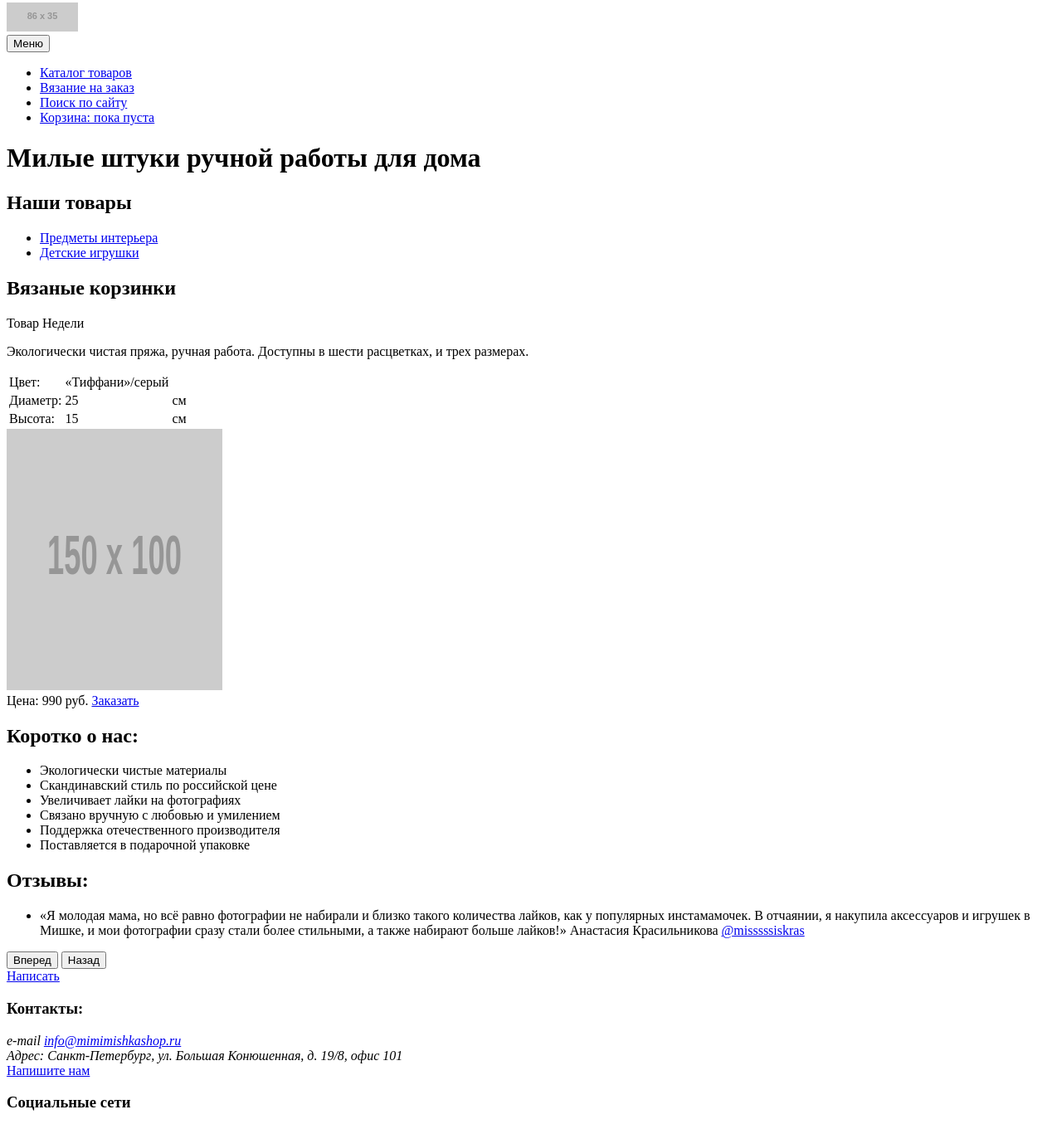
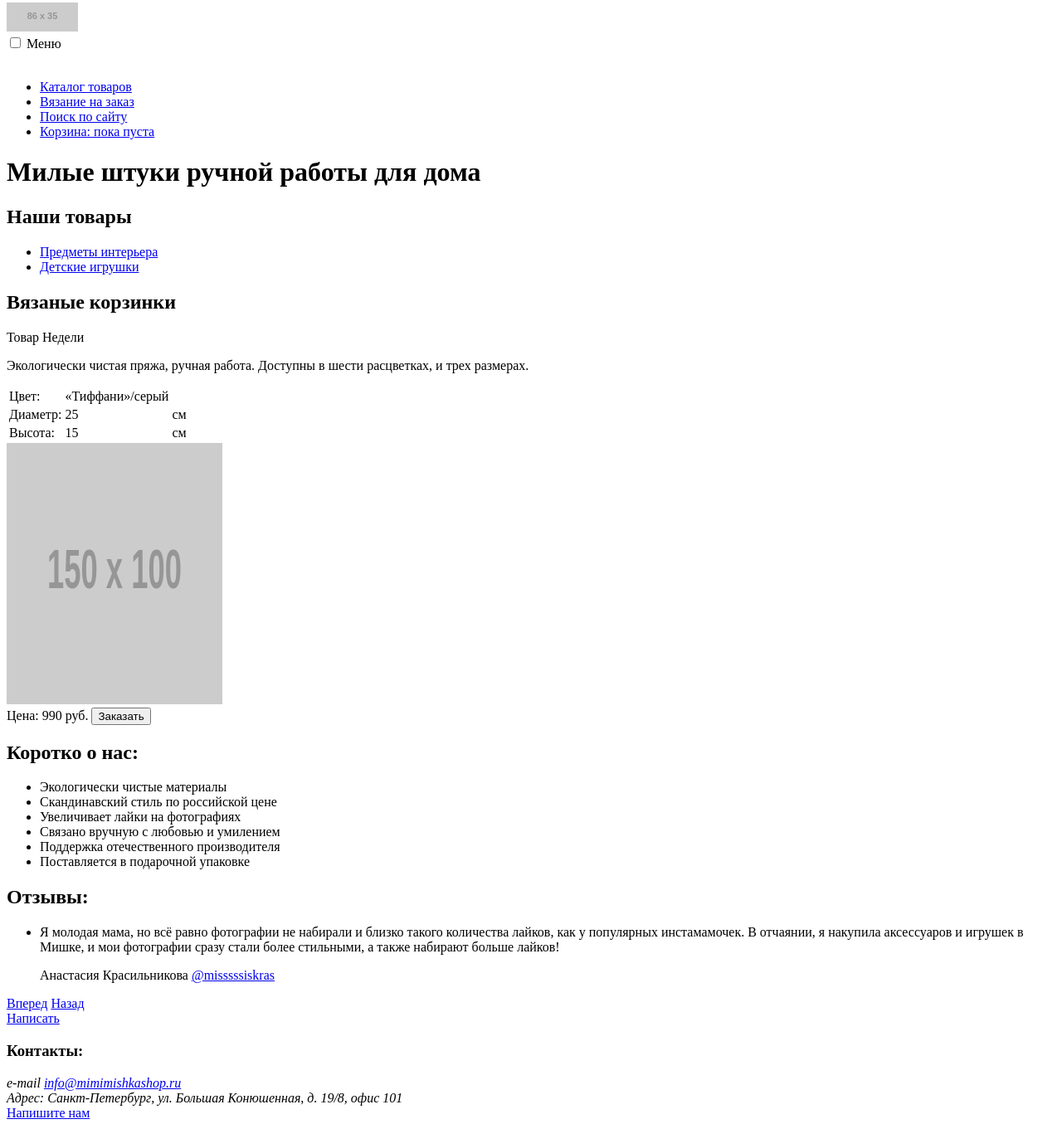
Before and after one commit to eartemova/931007-mishka-16, a website: page source/index.html in a window 1280 px wide. Shown: the part 5-1360 px from the top of the page at 83% size. Drawn offline with Linux system fonts and the light colour scheme; placeholder pictures from the web are drawn by us.

Commit message:
update index - mob_2

```diff
--- a/source/index.html
+++ b/source/index.html
@@ -3,8 +3,8 @@
   <head>
     <meta charset="utf-8">
     <meta name="viewport" content="width=device-width, initial-scale=1.0">
-    <link rel="stylesheet" href="css/style.css">
-    <link href="https://fonts.googleapis.com/css?family=Open+Sans:400,500,700;subset=cyrillic-ext" rel="stylesheet">
+    <link rel="stylesheet" href="css/style_mini.css">
+    <link href="https://fonts.googleapis.com/css?family=Open+Sans:300,300i,400,400i,600,600i,700,700i&amp;subset=cyrillic,cyrillic-ext" rel="stylesheet">
     <title>HTML Academy: Мишка | Учебный проект </title>
   </head>
   <body>
@@ -12,22 +12,25 @@
       <a href="#" class="page-header__logo">
         <img src="http://placehold.it/86x35" alt="Логотип магазина'Мишка'" class="page-header__logo-image" width="86" height="35">
       </a>
-      <nav class="main-nav">
-        <button type="button" class="main-nav__button btn btn--nav">Меню</button>
-        <div class="container">
+      <div class="main-nav main-nav__wrapper">
+        <input type="checkbox" class="main-nav__checkbox" id="navi-toggle">
+        <label for="navi-toggle" class="main-nav__button">
+          <span class="main-nav__icon">Меню</span>
+        </label>
+        <div class="main-nav__background">&nbsp;</div>
+        <nav class="main-nav__nav">
           <ul class="main-nav__list">
             <li class="main-nav__item"><a href="#" class="main-nav__link">Каталог товаров</a></li>
             <li class="main-nav__item"><a href="#" class="main-nav__link">Вязание на заказ</a></li>
             <li class="main-nav__item"><a href="#" class="main-nav__link">Поиск по сайту</a></li>
             <li class="main-nav__item"><a href="#" class="main-nav__link">Корзина: пока пуста</a></li>
           </ul>
+        </nav>
       </div>
-      </nav>
     </header>
     <main class="page-main">
-      <div class="container">
       <h1 class="heading-primary">Милые штуки ручной работы для дома</h1>
-          <section class="proposals">
+      <section class="proposals proposals__wrapper">
         <h2 class="visually-hidden">Наши товары</h2>
         <ul class="proposals__list">
           <li class="proposals__item proposals__item--interior">
@@ -38,10 +41,12 @@
           </li>
         </ul>
       </section>
-          <section class="favorites">
+      <section class="favorites favorites__wrapper">
         <h2 class="heading-secondary">Вязаные корзинки</h2>
         <span class="favorites__moto">Товар Недели</span>
-                <p class="favorites__discription">Экологически чистая пряжа, ручная работа. Доступны в шести расцветках, и трех размерах.</p>
+          <p class="favorites__discription">
+              Экологически чистая пряжа, ручная работа. Доступны в шести расцветках, и трех размерах.
+          </p>
             <table class="spec-list">
                 <tr>
                     <td class="spec-list__value">Цвет:</td>
@@ -60,9 +65,9 @@
               <img src="http://placehold.it/150x100" alt="Товар Недели" class="card__image" width="260" height="315">
             </div>
             <span class="favorites__price">Цена: 990 руб.</span>
-                  <a href="favorites-modal.html" class="btn btn--white favorites__btn">Заказать</a>
+            <button type="button" class="btn btn--white favorites__btn">Заказать</button>
       </section>
-          <section class="about">
+      <section class="about about__wrapper">
         <h2 class="header-secondary">Коротко о нас:</h2>
           <ul class="about__list">
             <li class="about__item about__item--eco">Экологически чистые материалы</li>
@@ -73,24 +78,22 @@
             <li class="about__item about__item--gift">Поставляется в подарочной упаковке</li>
           </ul>
       </section>
-          <section class="reviews">
+      <section class="reviews reviews__wrapper">
           <h2 class="header-secondary">Отзывы:</h2>
           <div class="slider">
             <ul class="reviews__list">
               <li class="reviews__item">
-                    <q class="reviews__comment">Я молодая мама, но всё равно фотографии не набирали и близко такого количества лайков, как у популярных инстамамочек. В отчаянии, я накупила аксессуаров и игрушек в Мишке, и мои фотографии сразу стали более стильными, а также набирают больше лайков!</q>
+                <p class="reviews__comment">Я молодая мама, но всё равно фотографии не набирали и близко такого количества лайков, как у популярных инстамамочек. В отчаянии, я накупила аксессуаров и игрушек в Мишке, и мои фотографии сразу стали более стильными, а также набирают больше лайков!</p>
                 <span class="reviews__name">Анастасия Красильникова</span>
                 <a href="#" class="reviews__link">@misssssiskras</a>
               </li>
             </ul>
-                  <button type="button" class="slider__link slider__link--frwd"><span class=" visually-hidden">Вперед</span></button>
-                  <button type="button" class="slider__link slider__link--back"><span class=" visually-hidden">Назад</span></button>
+            <a href="#" class="slider__link slider__link--frwd"><span class=" visually-hidden">Вперед</span></a>
+            <a href="#" class="slider__link slider__link--back"><span class=" visually-hidden">Назад</span></a>
           </div>
           <a href="#" class="btn btn--white btn--slider">Написать</a>
       </section>
-      </div>
-      <section class="contacts">
-        <div class="container">
+      <section class="contacts contacts__wrapper">
         <h3 class="header-tritary">Контакты:</h3>
         <address class="contacts__list">
           <div class="contacts__item"><span class="contacts__line">e-mail</span>
@@ -100,15 +103,12 @@
             <span class="contacts__item">Санкт-Петербург, ул. Большая Конюшенная, д. 19/8, офис 101</span>
           </div>
         </address>
-        </div>
         <div class="contacts__map" id="contacts-map"></div>
-        <div class="container">
         <a href="#" class="btn btn--white btn--contacts">Напишите нам</a>
-        </div>
       </section>
     </main>
     <footer class="page-footer">
-      <div class="container">
+      <div class="page-footer__wrapper">
         <h3 class="header-tritary"><span class="visually-hidden">Социальные сети</span></h3>
         <ul class="social-list">
           <li class="social-list__item">
```
Also changed, not shown: source/catalog.html (deleted, +0 -61 lines). Lines whose indentation alone changed are shown as unchanged.
